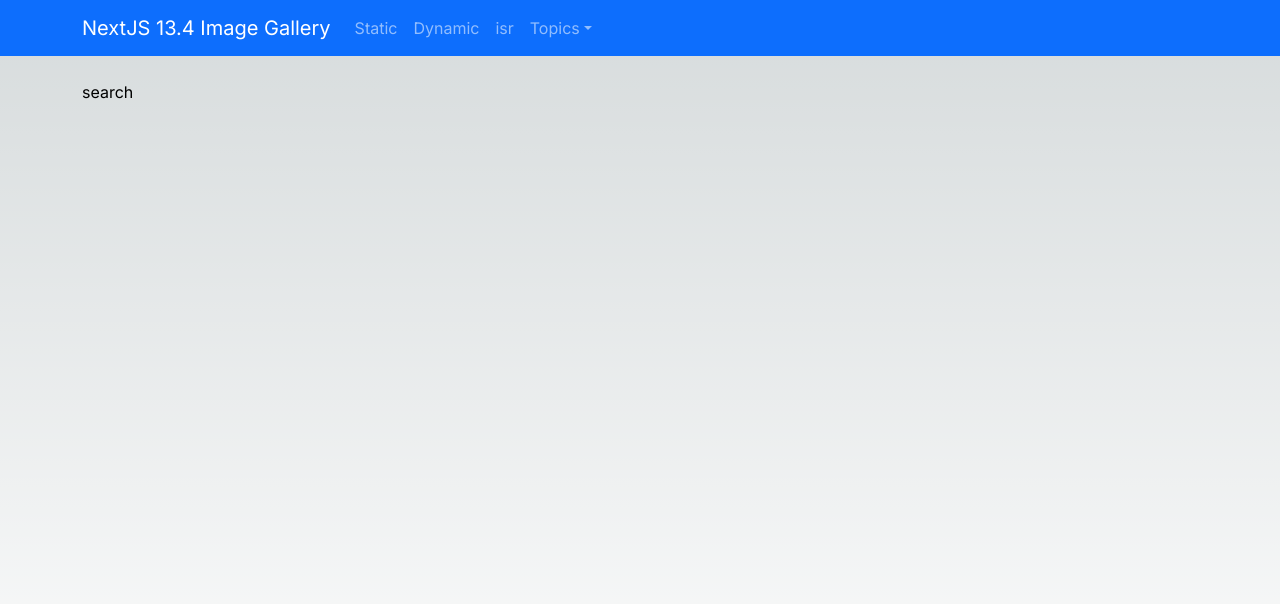
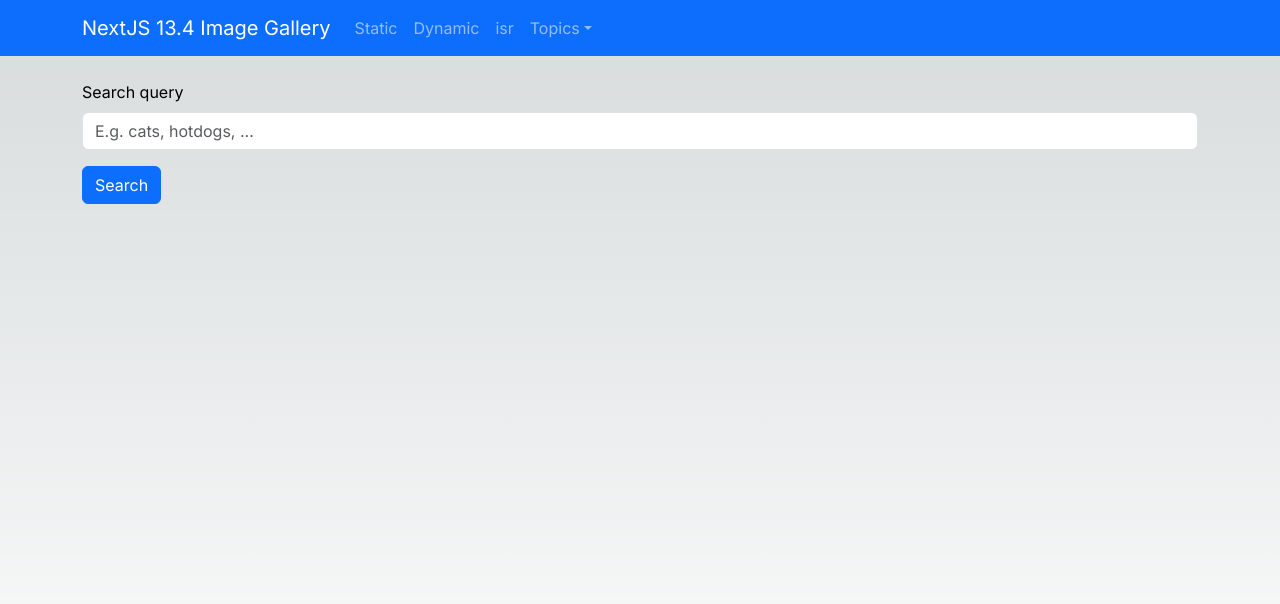
Before and after one commit to luklambrechts/next134, a Next.js app: page /search in a window 1280 px wide. Shown: the top 604 px of the page. Built offline with nearby package versions, Linux system fonts and the light colour scheme.

Commit message:
t2:23:45 create search-dialogue

```diff
--- a/src/app/(CSR)/search/SearchPage.tsx
+++ b/src/app/(CSR)/search/SearchPage.tsx
@@ -1,5 +1,26 @@
 "use client";
 
+import { FormEvent } from "react";
+import { Button, Form } from "react-bootstrap";
+
 export default function SearchPage() {
-    return <div>search</div>
+    async function handleSubmit(e: FormEvent<HTMLFormElement>) {
+        e.preventDefault();
+        const formData = new FormData(e.target as HTMLFormElement);
+        const query = formData.get("query")?.toString().trim();
+        if (query) {
+            alert(query);
+        }
+    }
+    return <div>
+        <Form onSubmit={handleSubmit}>
+            <Form.Group className="mb-3" controlId="searh-input">
+                <Form.Label>Search query</Form.Label>
+                <Form.Control
+                 name="query"
+                 placeholder="E.g. cats, hotdogs, ..." />
+            </Form.Group>
+            <Button type="submit" className="mb-3">Search</Button>
+        </Form>
+    </div>
 }
```
